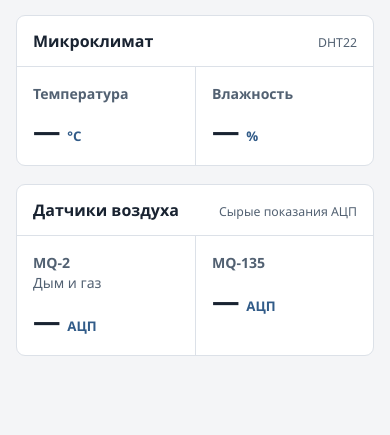
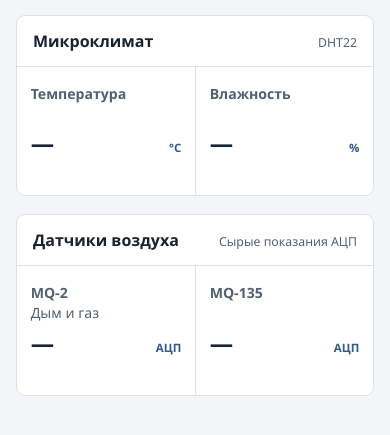
Before and after one commit to komandarsn-bot/everguard, a plain HTML site: page index.html in a window 390 px wide. Shown: the part 237-672 px from the top of the page. Drawn offline with Linux system fonts and the light colour scheme; no server answers.

Commit message:
Stabilize mobile readings and highlight changes

```diff
--- a/dashboard.css
+++ b/dashboard.css
@@ -38,13 +38,16 @@ h1 { margin: 0 0 30px; font-size: clamp(1.75rem, 3.5vw, 2.65rem); letter-spacing
 h2 { margin: 0; font-size: 1rem; font-weight: 680; }
 small { color: var(--muted); font-size: .77rem; }
 .metrics { display: grid; grid-template-columns: repeat(2, minmax(0, 1fr)); }
-.metric { padding: 22px clamp(16px, 2.4vw, 26px) 26px; min-width: 0; }
+.metric { padding: 22px clamp(16px, 2.4vw, 26px) 22px; min-width: 0; transition: background-color .2s ease; }
 .metric + .metric { border-left: 1px solid var(--line); }
 h3 { margin: 0 0 14px; color: var(--muted); font-size: .88rem; font-weight: 600; line-height: 1.4; }
 h3 span { font-weight: 400; margin-left: 5px; }
-.reading { display: flex; align-items: baseline; flex-wrap: wrap; gap: 3px 8px; }
+.reading { display: grid; grid-template-columns: minmax(0, 1fr) auto; align-items: baseline; gap: 6px; white-space: nowrap; }
 output { font-size: clamp(1.72rem, 4.5vw, 3.05rem); line-height: 1; font-variant-numeric: tabular-nums; font-weight: 650; letter-spacing: -.045em; }
 .unit { font-size: .83rem; color: #315b88; font-weight: 650; }
+.delta { display: block; min-height: 1.4em; margin-top: 8px; font-size: .8rem; font-weight: 650; font-variant-numeric: tabular-nums; }
+[data-change="up"] { color: #155e45; background-color: #eaf7ef; }
+[data-change="down"] { color: #275a95; background-color: #edf4fd; }
 @media (max-width: 760px) {
   .layout { grid-template-columns: minmax(0, 1fr); grid-template-rows: auto 1fr; }
   .station { padding: 18px 20px; }
@@ -52,6 +55,10 @@ output { font-size: clamp(1.72rem, 4.5vw, 3.05rem); line-height: 1; font-variant
   .status-panel { margin-top: 13px; }
   .workspace { padding: 26px 16px 36px; }
   h1 { margin-bottom: 19px; }
-  .metric { padding-block: 17px 20px; }
+  .metric { padding: 17px clamp(10px, 3.5vw, 20px) 14px; }
+  h3 { min-height: 2.8em; margin-bottom: 9px; }
   h3 span { display: block; margin-left: 0; }
+  output { font-size: clamp(1.42rem, 6vw, 2.65rem); }
+  .unit { font-size: .72rem; }
 }
+@media (prefers-reduced-motion: reduce) { .metric { transition: none; } }
--- a/dashboard.js
+++ b/dashboard.js
@@ -2,6 +2,16 @@ const status = document.querySelector('#status');
 const panel = document.querySelector('#status-panel');
 const label = document.querySelector('#status-label');
 const fields = ['temperature', 'humidity', 'mq2', 'mq135'];
+const formatReading = new Intl.NumberFormat('ru-KZ', { maximumFractionDigits: 2 });
+const formatChange = new Intl.NumberFormat('ru-KZ', { maximumFractionDigits: 2, signDisplay: 'always' });
+const readings = fields.map((field) => {
+  const output = document.getElementById(field);
+  const metric = output.closest('.metric');
+  const delta = document.createElement('span');
+  delta.className = 'delta';
+  metric.append(delta);
+  return { field, output, metric, delta, value: null, timeout: undefined };
+});
 let settingsVersion = 0;
 let updatedAt;
 let timer;
@@ -13,8 +23,25 @@ function showStatus(state, title, detail) {
 }
 
 function render(row) {
-  for (const field of fields) {
-    document.getElementById(field).textContent = row ? Number(row[field]).toLocaleString('ru-KZ') : '—';
+  for (const reading of readings) {
+    const value = row?.[reading.field] == null ? null : Number(row[reading.field]);
+    if (value === reading.value) continue;
+    const previous = reading.value;
+    reading.value = value;
+    reading.output.textContent = value === null ? '—' : formatReading.format(value);
+    clearTimeout(reading.timeout);
+    delete reading.metric.dataset.change;
+    reading.delta.textContent = '';
+    if (previous !== null && value !== null) {
+      const change = Math.round((value - previous) * 100) / 100;
+      if (!change) continue;
+      reading.metric.dataset.change = change > 0 ? 'up' : 'down';
+      reading.delta.textContent = formatChange.format(change);
+      reading.timeout = setTimeout(() => {
+        delete reading.metric.dataset.change;
+        reading.delta.textContent = '';
+      }, 4000);
+    }
   }
 }
 
--- a/index.html
+++ b/index.html
@@ -5,8 +5,8 @@
   <meta name="viewport" content="width=device-width, initial-scale=1">
   <meta name="theme-color" content="#171f2b">
   <title>EVERGUARD — показания станции</title>
-  <link rel="stylesheet" href="./dashboard.css?v=station">
-  <script type="module" src="./dashboard.js"></script>
+  <link rel="stylesheet" href="./dashboard.css?v=readings">
+  <script type="module" src="./dashboard.js?v=readings"></script>
 </head>
 <body>
   <div class="layout">
```
